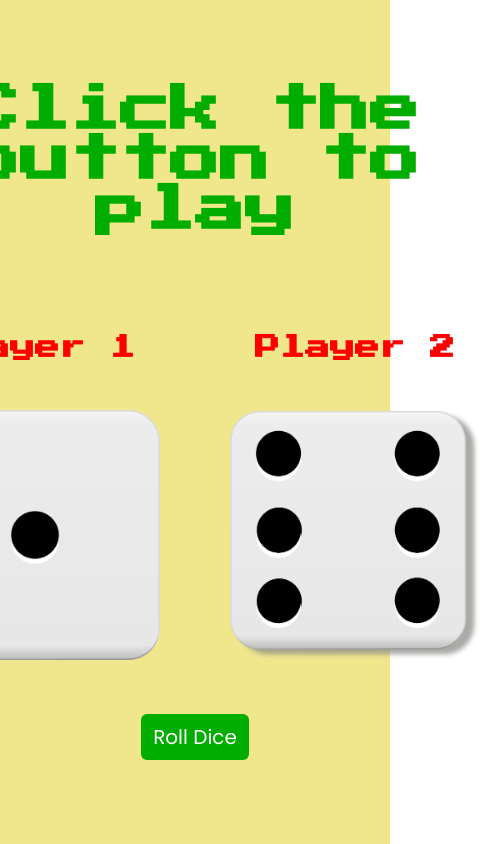
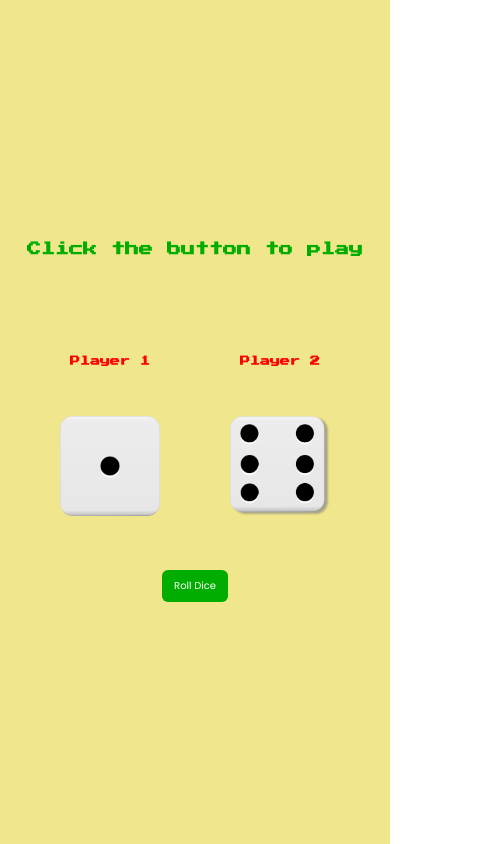
Before and after one commit to sahupratik30/diceGame, a plain HTML site: page index.html in a window 390 px wide. Shown: the whole page, 480 px wide, since content can reach past the window. Drawn offline with Linux system fonts and the light colour scheme.

Commit message:
Added responsive design

```diff
--- a/style.css
+++ b/style.css
@@ -66,3 +66,45 @@ button {
 button:hover {
   opacity: 0.8;
 }
+@media screen and (max-width: 768px) {
+  .center_div h1 {
+    font-size: 30px;
+  }
+  .center_div h3 {
+    font-size: 20px;
+  }
+  .center_div .dice_div img {
+    width: 200px;
+    height: 200px;
+  }
+}
+@media screen and (max-width: 500px) {
+  .center_div h1 {
+    font-size: 14px;
+  }
+  .center_div h3 {
+    font-size: 10px;
+  }
+  .center_div .dice_div img {
+    width: 100px;
+    height: 100px;
+  }
+  button {
+    font-size: 10px;
+  }
+}
+@media screen and (max-width: 320px) {
+  .center_div h1 {
+    font-size: 12px;
+  }
+  .center_div h3 {
+    font-size: 8px;
+  }
+  .center_div .dice_div img {
+    width: 80px;
+    height: 80px;
+  }
+  button {
+    font-size: 10px;
+  }
+}
```
